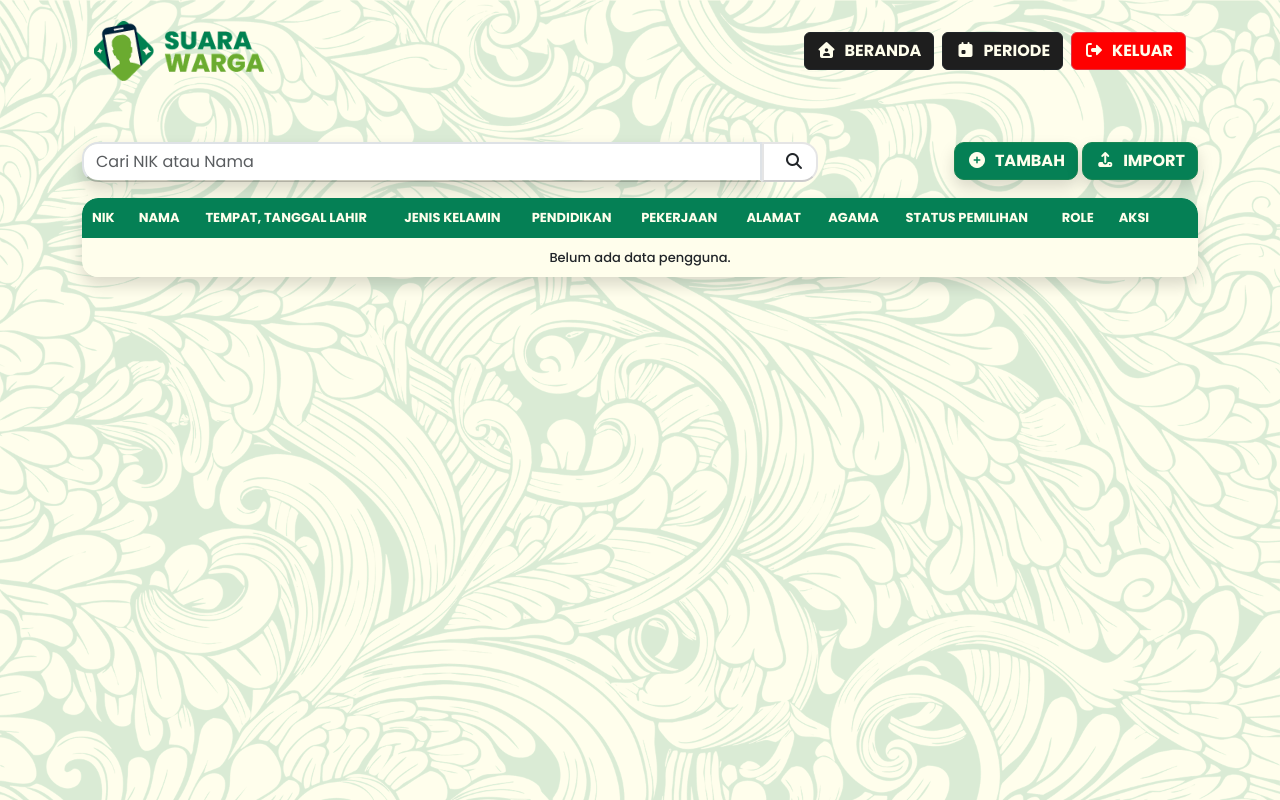
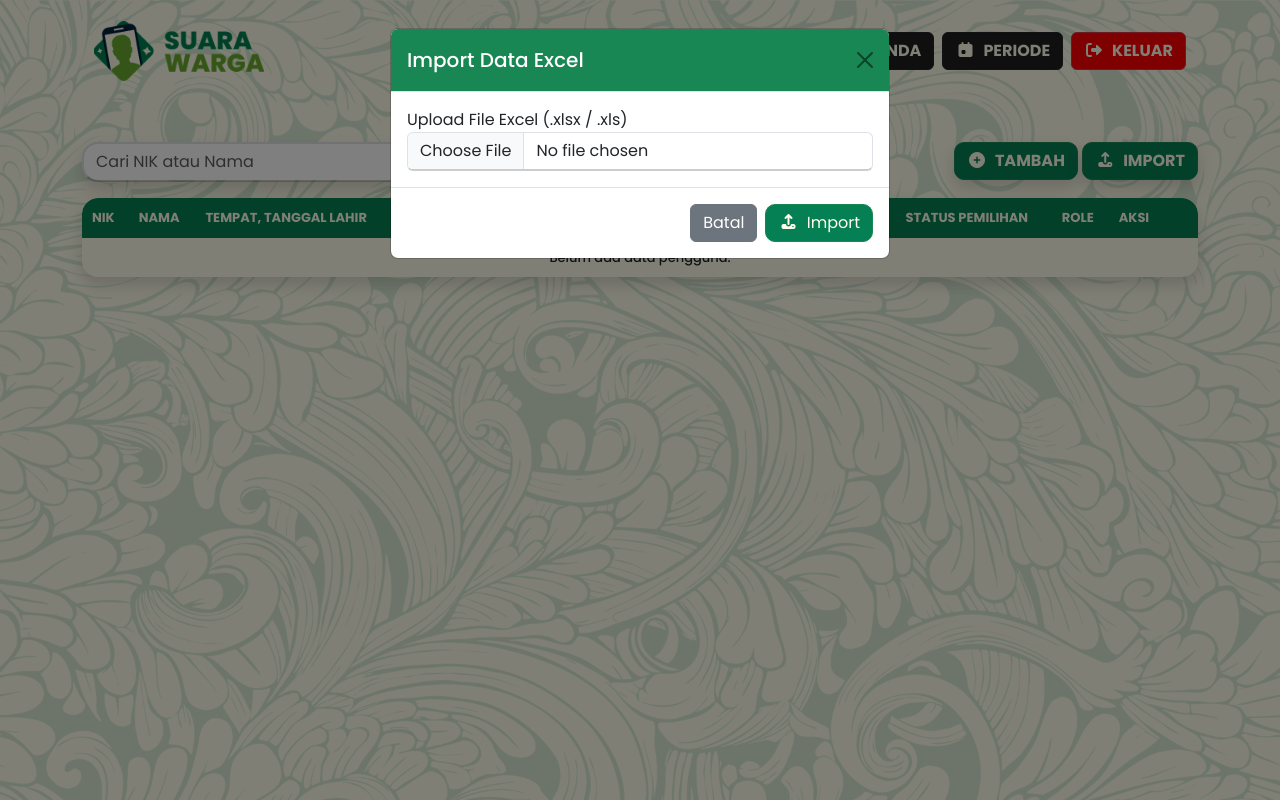
Before and after one commit to Vir7-dev/SuaraWargaV2, a PHP site: page /panitia/pengguna2.php in a window 1280 px wide, after a click on "IMPORT". Run offline with PHP 8.4, Linux system fonts and the light colour scheme; the visitor is signed in with stand-in values (Sample User, id 1); data that the repository does not hold is empty.

Commit message:
update import exel

```diff
--- a/panitia/pengguna2.php
+++ b/panitia/pengguna2.php
@@ -663,6 +663,26 @@ try {
                 </div>
             </div>
         </div>
+        <div class="modal fade" id="modal-import" tabindex="-1">
+            <div class="modal-dialog">
+                <form action="import.php" method="POST" enctype="multipart/form-data">
+                    <div class="modal-content">
+                        <div class="modal-header bg-success text-white">
+                            <h5 class="modal-title">Import Data Excel</h5>
+                            <button type="button" class="btn-close" data-bs-dismiss="modal"></button>
+                        </div>
+                        <div class="modal-body">
+                            <label>Upload File Excel (.xlsx / .xls)</label>
+                            <input type="file" name="file_excel" class="form-control" accept=".xlsx,.xls" required>
+                        </div>
+                        <div class="modal-footer">
+                            <button type="button" class="btn btn-secondary" data-bs-dismiss="modal">Batal</button>
+                            <button type="submit" class="btn btn-success"><i class="fa-solid fa-upload me-1"></i> Import</button>
+                        </div>
+                    </div>
+                </form>
+            </div>
+        </div>
     </div>
 
     <script src="../bootstrap/js/bootstrap.bundle.js"></script>
```
